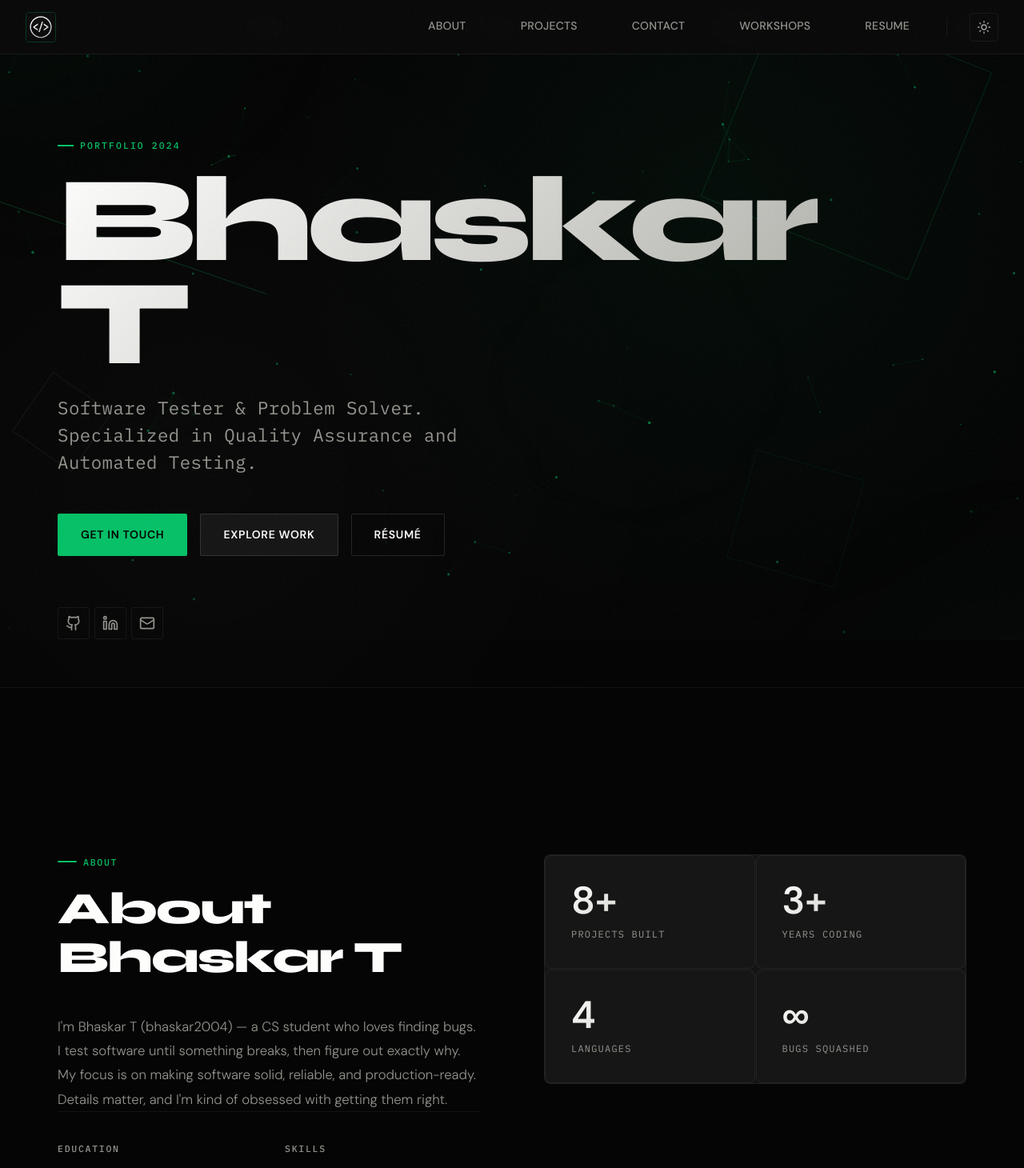
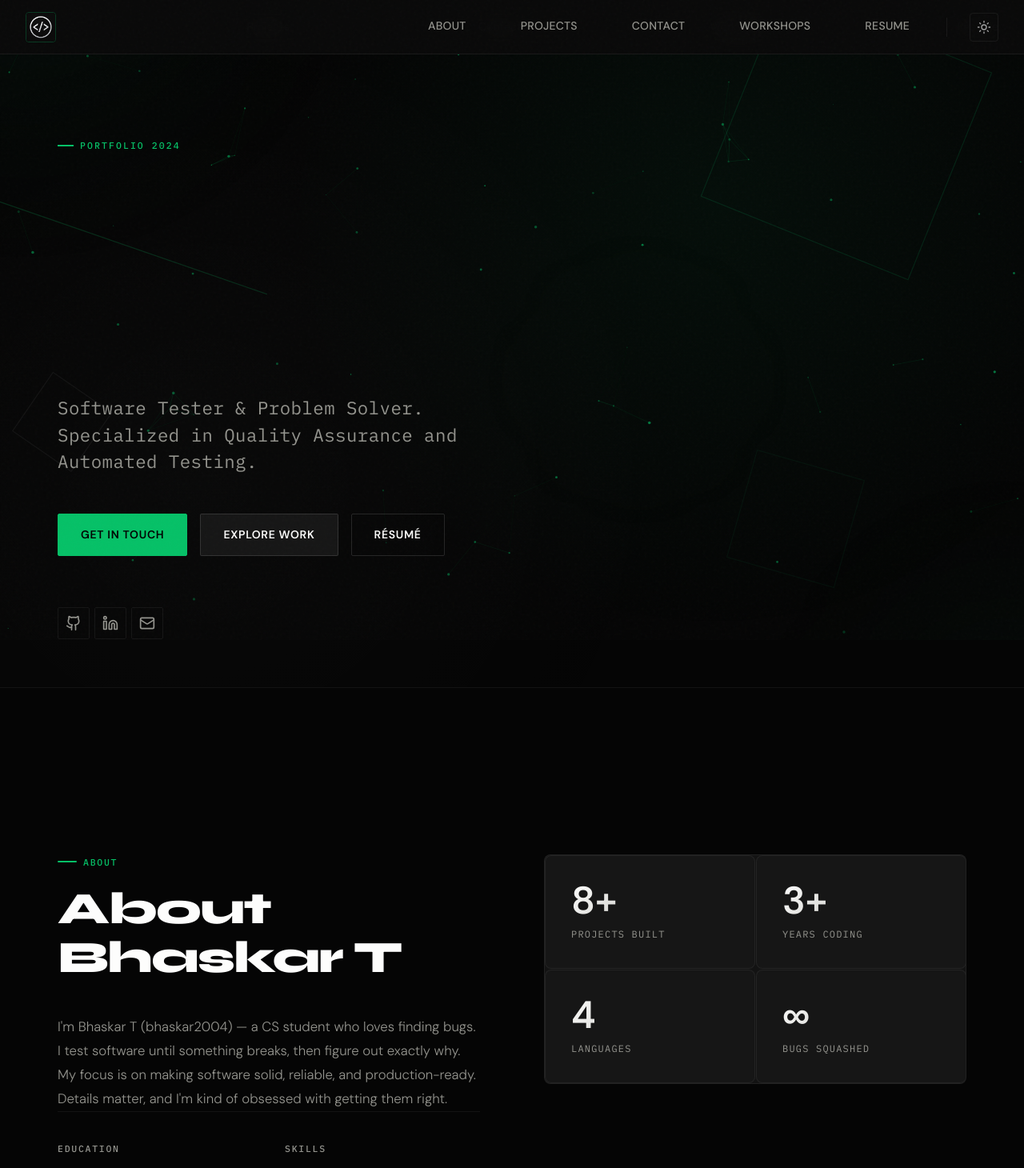
Before and after one commit to bhaskar2004/my.portfolio, a React (Vite) app: page / in a window 1280 px wide. Shown: the top 1460 px of the page at 80% size. Built offline with nearby package versions, Linux system fonts and the light colour scheme.

Commit message:
improved css for ui

```diff
--- a/src/components/layout/Navigation.css
+++ b/src/components/layout/Navigation.css
@@ -15,9 +15,10 @@ nav {
     display: flex;
     align-items: center;
     gap: 16px;
-    transition: all var(--transition-base);
+    transition: height var(--transition-base), background var(--transition-base), border-color var(--transition-base), backdrop-filter var(--transition-base);
     border-bottom: 1px solid transparent;
 }
+
 
 nav.scrolled {
     height: 64px;
@@ -96,8 +97,9 @@ nav.scrolled {
     text-transform: uppercase;
     padding: 0 18px;
     position: relative;
-    transition: color 0.2s ease;
+    transition: color var(--transition-fast), transform var(--transition-fast);
     white-space: nowrap;
+    transform: translate3d(0, 0, 0);
 }
 
 /* Bottom green indicator bar — Uber tab style */
@@ -116,6 +118,7 @@ nav.scrolled {
 
 .nav-links a:hover {
     color: var(--color-text);
+    transform: translate3d(0, -1px, 0);
 }
 
 .nav-links a:hover::after {
--- a/src/pages/Home.css
+++ b/src/pages/Home.css
@@ -36,6 +36,10 @@
     background-clip: text;
     -webkit-text-fill-color: transparent;
     font-weight: 800;
+}
+
+.hero h1 .char-fade {
+    display: inline-block;
 }
 
 :root[data-theme="light"] .hero h1 {
--- a/src/pages/Home.jsx
+++ b/src/pages/Home.jsx
@@ -45,8 +45,16 @@ const Home = () => {
         },
     ]
 
+    const splitText = (text) => {
+        return text.split('').map((char, index) => (
+            <span key={index} className="char-fade" style={{ transitionDelay: `${index * 0.03}s` }}>
+                {char === ' ' ? '\u00A0' : char}
+            </span>
+        ));
+    };
+
     return (
-        <>
+        <div className="page-transition-wrapper">
             <SEO
                 isHome
                 title="Software Tester & Problem Solver"
@@ -60,7 +68,7 @@ const Home = () => {
 
             {/* ── Hero ────────────────────────────────────────────────── */}
             <section
-                className="hero"
+                className="hero reveal-active"
                 id="home"
                 onMouseMove={handleMouseMove}
                 ref={heroRef}
@@ -77,22 +85,22 @@ const Home = () => {
 
                 <div className="container">
                     {/* Eyebrow label */}
-                    <div className="portfolio-label font-mono" aria-label="Portfolio site">
+                    <div className="portfolio-label font-mono reveal" aria-label="Portfolio site">
                         Portfolio 2024
                     </div>
 
                     {/* Name — clean h1 for SEO */}
-                    <h1 itemProp="name">
-                        Bhaskar T<span className="highlight"></span>
+                    <h1 itemProp="name" className="reveal">
+                        {splitText("Bhaskar T")}
                     </h1>
 
                     {/* Role descriptor */}
-                    <p className="subtitle font-mono" itemProp="description">
+                    <p className="subtitle font-mono reveal reveal-delay-3" itemProp="description">
                         Software Tester &amp;&nbsp;Problem Solver. Specialized in Quality Assurance and Automated Testing.
                     </p>
 
                     {/* CTA buttons */}
-                    <div className="cta-buttons">
+                    <div className="cta-buttons reveal reveal-delay-4">
                         <a href="#contact" className="btn primary">Get in Touch</a>
                         <a href="#projects" className="btn secondary">Explore Work</a>
                         <a
@@ -106,7 +114,7 @@ const Home = () => {
                     </div>
 
                     {/* Social links */}
-                    <div className="social-links" role="list" aria-label="Social media links">
+                    <div className="social-links reveal reveal-delay-5" role="list" aria-label="Social media links">
                         <a
                             href="https://github.com/bhaskar2004"
                             target="_blank"
@@ -138,6 +146,7 @@ const Home = () => {
                     </div>
                 </div>
             </section>
+
 
             {/* ── About ───────────────────────────────────────────────── */}
             <section className="about" id="about" ref={useScrollReveal()}>
@@ -179,20 +188,20 @@ const Home = () => {
                     </div>
 
                     {/* Right column: stats */}
-                    <div className="about-stats reveal reveal-delay-2">
-                        <div className="stat-card">
+                    <div className="about-stats">
+                        <div className="stat-card reveal reveal-delay-1">
                             <span className="stat-value">8+</span>
                             <span className="stat-label">Projects Built</span>
                         </div>
-                        <div className="stat-card">
+                        <div className="stat-card reveal reveal-delay-2">
                             <span className="stat-value">3+</span>
                             <span className="stat-label">Years Coding</span>
                         </div>
-                        <div className="stat-card">
+                        <div className="stat-card reveal reveal-delay-3">
                             <span className="stat-value">4</span>
                             <span className="stat-label">Languages</span>
                         </div>
-                        <div className="stat-card">
+                        <div className="stat-card reveal reveal-delay-4">
                             <span className="stat-value">∞</span>
                             <span className="stat-label">Bugs Squashed</span>
                         </div>
@@ -208,7 +217,7 @@ const Home = () => {
                             <span className="section-eyebrow">Work</span>
                             <h2>Featured Projects</h2>
                         </div>
-                        <span className="projects-count">08 projects</span>
+                        <span className="projects-count reveal reveal-delay-1">08 projects</span>
                     </div>
 
                     <div className="projects-grid reveal reveal-delay-1">
@@ -435,7 +444,7 @@ const Home = () => {
                     <div className="contact-links" role="list">
                         <a
                             href="mailto:bhaskart.dev@gmail.com"
-                            className="contact-item"
+                            className="contact-item reveal reveal-delay-1"
                             role="listitem"
                             aria-label="Email Bhaskar T"
                         >
@@ -446,7 +455,7 @@ const Home = () => {
                             href="https://github.com/bhaskar2004"
                             target="_blank"
                             rel="noopener noreferrer me"
-                            className="contact-item"
+                            className="contact-item reveal reveal-delay-2"
                             role="listitem"
                             aria-label="Bhaskar T on GitHub"
                         >
@@ -457,7 +466,7 @@ const Home = () => {
                             href="https://www.linkedin.com/in/bhaskart2004/"
                             target="_blank"
                             rel="noopener noreferrer me"
-                            className="contact-item"
+                            className="contact-item reveal reveal-delay-3"
                             role="listitem"
                             aria-label="Bhaskar T on LinkedIn"
                         >
@@ -467,7 +476,7 @@ const Home = () => {
                     </div>
                 </div>
             </section>
-        </>
+        </div>
     )
 }
 
--- a/src/styles/global.css
+++ b/src/styles/global.css
@@ -478,7 +478,8 @@ h3 {
 .btn:hover {
     color: var(--color-text);
     border-color: var(--color-text);
-    transform: translateY(-2px);
+    transform: translate3d(0, -3px, 0);
+    box-shadow: 0 10px 20px -10px rgba(0, 0, 0, 0.5);
 }
 
 .btn:hover::before {
@@ -847,8 +848,8 @@ h3 {
 .project-card:hover {
     background: var(--color-surface-2);
     border-color: var(--color-primary-dim);
-    transform: translateY(-8px) scale(1.02);
-    box-shadow: 0 20px 40px -20px rgba(0, 0, 0, 0.6);
+    transform: translate3d(0, -8px, 0) scale(1.02);
+    box-shadow: 0 30px 60px -20px rgba(0, 0, 0, 0.7);
 }
 
 .project-card:hover::before {
@@ -1444,19 +1445,68 @@ footer {
    ============================================ */
 .reveal {
     opacity: 0 !important;
-    transform: translateY(32px);
-    transition: opacity 1s cubic-bezier(0.16, 1, 0.3, 1),
-                transform 1s cubic-bezier(0.16, 1, 0.3, 1);
+    transform: translate3d(0, 32px, 0);
+    transition: opacity 1.2s cubic-bezier(0.16, 1, 0.3, 1),
+                transform 1.2s cubic-bezier(0.16, 1, 0.3, 1);
     pointer-events: none;
+    will-change: transform, opacity;
 }
 
 .reveal-active .reveal,
 .reveal.reveal-active {
     opacity: 1 !important;
-    transform: translateY(0);
+    transform: translate3d(0, 0, 0);
     pointer-events: auto;
 }
 
-.reveal-delay-1 { transition-delay: 0.15s; }
-.reveal-delay-2 { transition-delay: 0.3s; }
-.reveal-delay-3 { transition-delay: 0.45s; }
+/* Staggered Delays */
+.reveal-delay-1 { transition-delay: 0.1s; }
+.reveal-delay-2 { transition-delay: 0.2s; }
+.reveal-delay-3 { transition-delay: 0.3s; }
+.reveal-delay-4 { transition-delay: 0.4s; }
+.reveal-delay-5 { transition-delay: 0.5s; }
+.reveal-delay-6 { transition-delay: 0.6s; }
+
+/* Scale Reveal */
+.reveal-scale {
+    transform: translate3d(0, 20px, 0) scale(0.96);
+}
+
+.reveal-active .reveal-scale,
+.reveal-scale.reveal-active {
+    transform: translate3d(0, 0, 0) scale(1);
+}
+
+/* ============================================
+   TEXT ANIMATIONS
+   ============================================ */
+.split-parent { overflow: hidden; }
+.split-child { display: inline-block; }
+
+.char-fade {
+    display: inline-block;
+    opacity: 0;
+    transform: translate3d(0, 1.2em, 0);
+    transition: all 0.8s cubic-bezier(0.16, 1, 0.3, 1);
+}
+
+.reveal-active .char-fade {
+    opacity: 1;
+    transform: translate3d(0, 0, 0);
+}
+
+/* Page Transitions */
+.page-transition-wrapper {
+    animation: pageFadeIn 0.8s cubic-bezier(0.16, 1, 0.3, 1) forwards;
+}
+
+@keyframes pageFadeIn {
+    from {
+        opacity: 0;
+        transform: translate3d(0, 10px, 0);
+    }
+    to {
+        opacity: 1;
+        transform: translate3d(0, 0, 0);
+    }
+}
```
